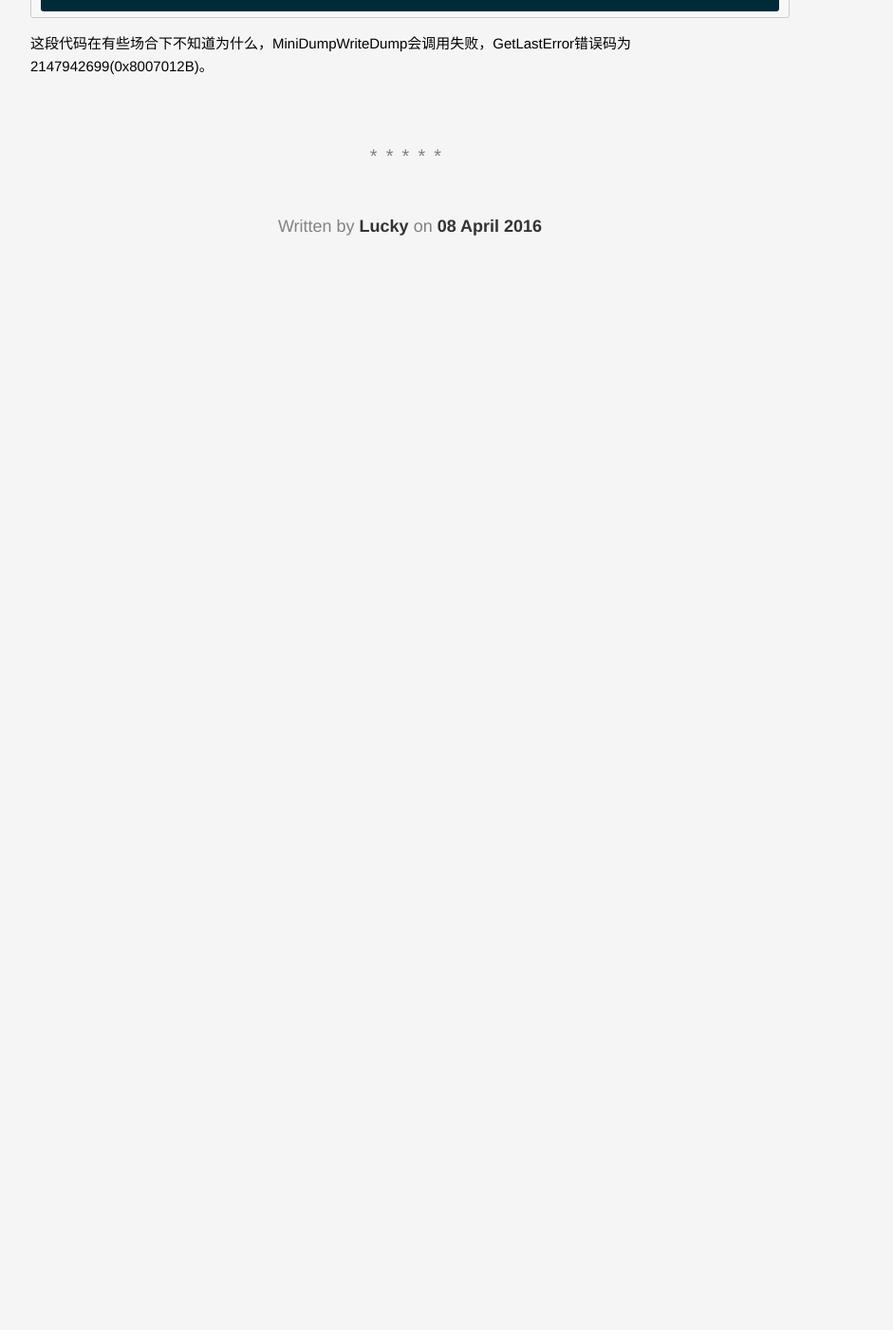
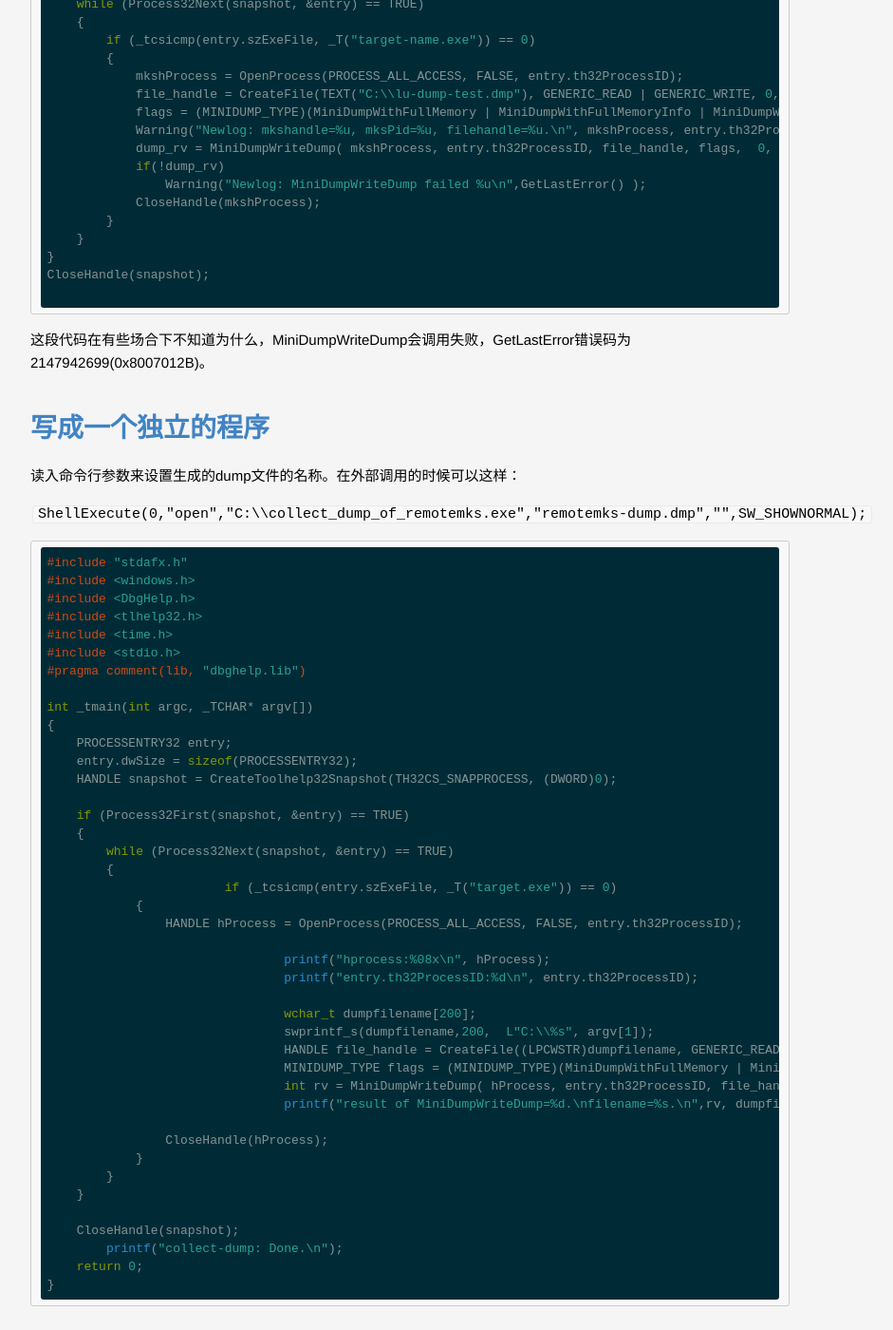
Before and after one commit to lucky521/blog, a Jekyll site: the page built from _posts/2016-04-08-minidumpwritedump.markdown, in a window 1280 px wide and 1400 px high, scrolled down 1129 px. Shown: the whole window at 95% size, without its empty margins (208-1149 px from the left). Built offline with Jekyll 4.4.1, drawn with Linux system fonts in a browser that asks for light colours; comment, search, counter and statistics services are not loaded; before the commit the page ends 1509 px from its top, so only the background shows below that; some of the changed text lies outside the part shown.

Commit message:
MiniDumpWriteDump shellexecute

````diff
--- a/_posts/2016-04-08-minidumpwritedump.markdown
+++ b/_posts/2016-04-08-minidumpwritedump.markdown
@@ -4,8 +4,11 @@ subtitle: "MiniDumpWriteDump "
 categories: [design]
 layout: post
 ---
+# Dump的需求
 
 在一个独立的程序里，根据特定进程名称，来生成它的dump。
+
+# Snippet
 
 ```
 #include <windows.h>
@@ -45,6 +48,60 @@ CloseHandle(snapshot);
 这段代码在有些场合下不知道为什么，MiniDumpWriteDump会调用失败，GetLastError错误码为2147942699(0x8007012B)。
 
 
+# 写成一个独立的程序
+
+读入命令行参数来设置生成的dump文件的名称。在外部调用的时候可以这样：
+
+`ShellExecute(0,"open","C:\\collect_dump_of_remotemks.exe","remotemks-dump.dmp","",SW_SHOWNORMAL);`
+
+
+
+```
+#include "stdafx.h"
+#include <windows.h>
+#include <DbgHelp.h>
+#include <tlhelp32.h>
+#include <time.h>
+#include <stdio.h>
+#pragma comment(lib, "dbghelp.lib")
+
+int _tmain(int argc, _TCHAR* argv[])
+{
+    PROCESSENTRY32 entry;
+    entry.dwSize = sizeof(PROCESSENTRY32);
+    HANDLE snapshot = CreateToolhelp32Snapshot(TH32CS_SNAPPROCESS, (DWORD)0);
+
+    if (Process32First(snapshot, &entry) == TRUE)
+    {
+        while (Process32Next(snapshot, &entry) == TRUE)
+        {
+			if (_tcsicmp(entry.szExeFile, _T("target.exe")) == 0)
+            {
+                HANDLE hProcess = OpenProcess(PROCESS_ALL_ACCESS, FALSE, entry.th32ProcessID);
+
+				printf("hprocess:%08x\n", hProcess);
+				printf("entry.th32ProcessID:%d\n", entry.th32ProcessID);
+
+				wchar_t dumpfilename[200];
+				swprintf_s(dumpfilename,200,  L"C:\\%s", argv[1]);
+				HANDLE file_handle = CreateFile((LPCWSTR)dumpfilename, GENERIC_READ | GENERIC_WRITE, 0, NULL, CREATE_ALWAYS, FILE_ATTRIBUTE_NORMAL, NULL );
+				MINIDUMP_TYPE flags = (MINIDUMP_TYPE)(MiniDumpWithFullMemory | MiniDumpWithFullMemoryInfo | MiniDumpWithHandleData | MiniDumpWithUnloadedModules | MiniDumpWithThreadInfo);
+				int rv = MiniDumpWriteDump( hProcess, entry.th32ProcessID, file_handle, flags,  0, 0, 0 );
+				printf("result of MiniDumpWriteDump=%d.\nfilename=%s.\n",rv, dumpfilename);
+
+                CloseHandle(hProcess);
+            }
+        }
+    }
+
+    CloseHandle(snapshot);
+	printf("collect-dump: Done.\n");
+    return 0;
+}
+```
+
+
+
 
 
 
````
